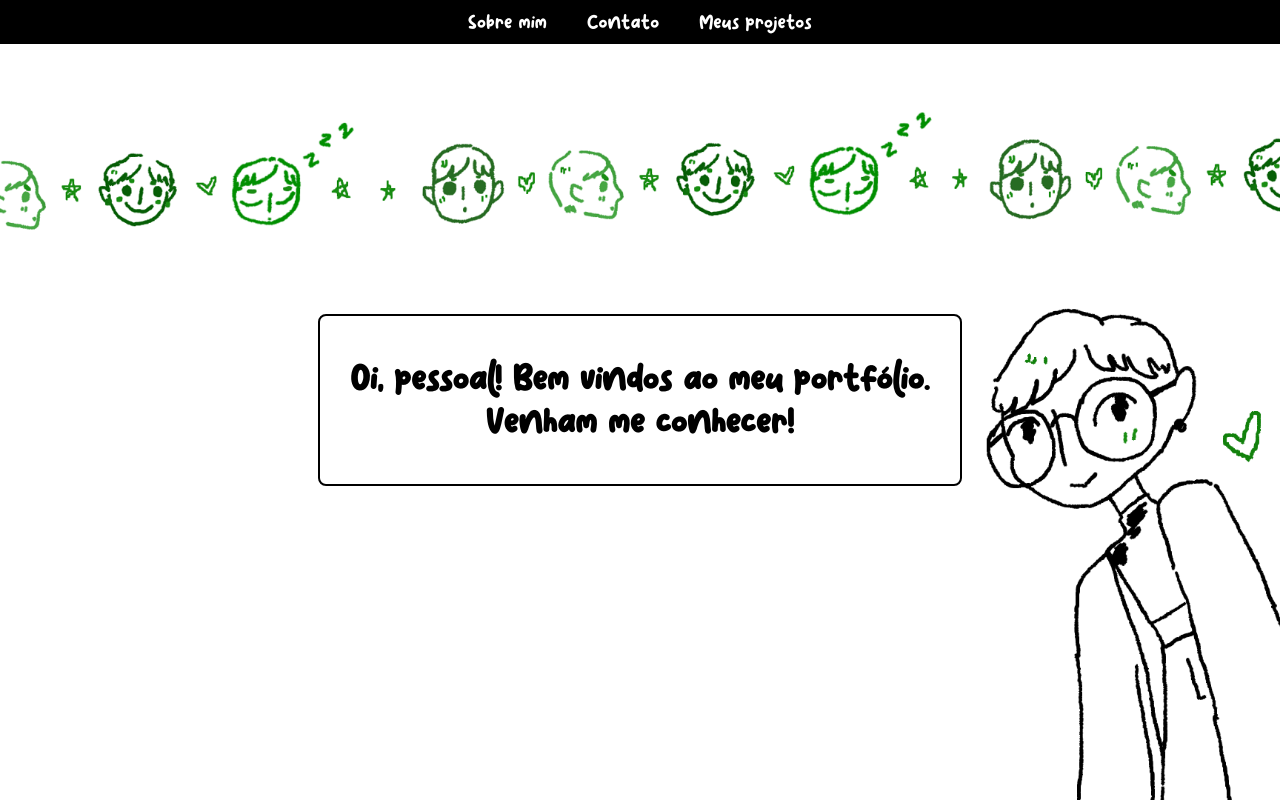
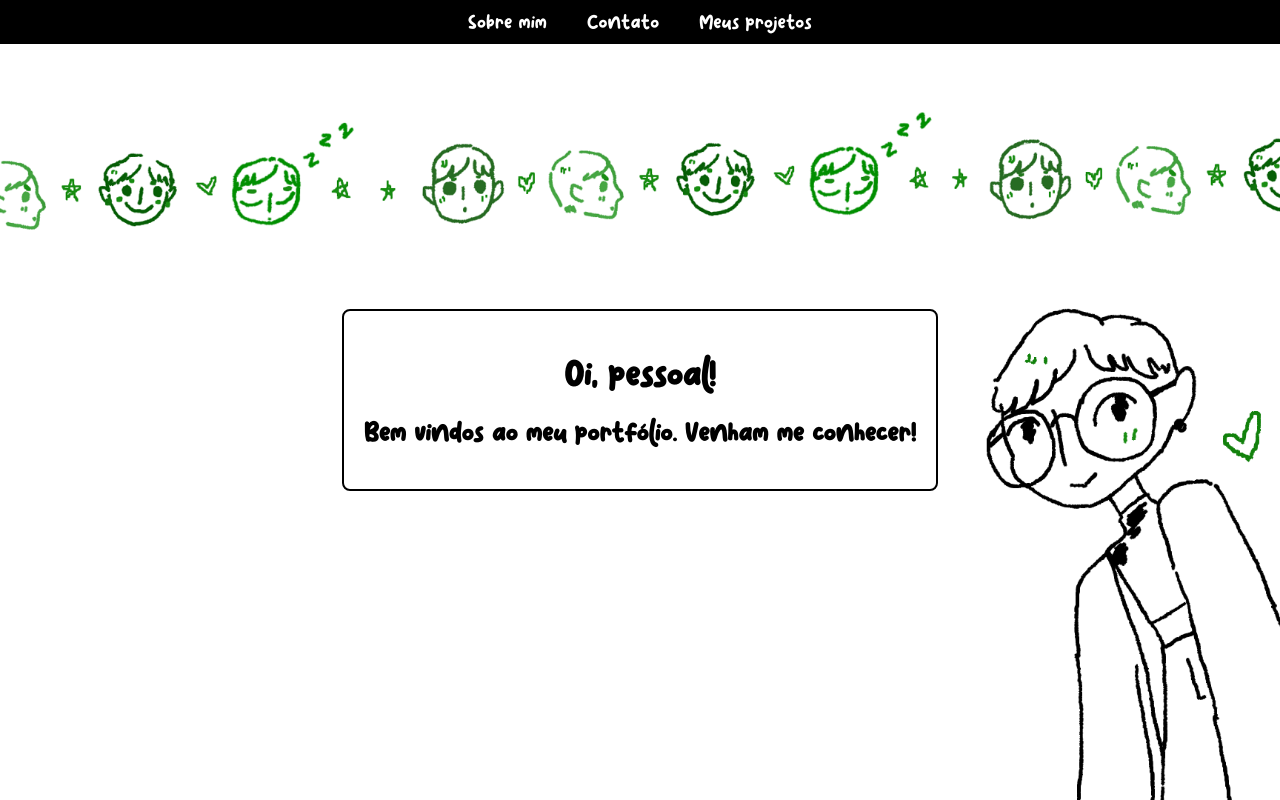
Before and after one commit to mweliss/portfoliomelissa, a plain HTML site: page index.html in a window 1280 px wide. Drawn offline with Linux system fonts and the light colour scheme; files whose address does not match are found by name.

Commit message:
index.html

```diff
--- a/index.html
+++ b/index.html
@@ -17,7 +17,8 @@
     </nav>
 
     <div class="rectangle">
-        <h1>Oi, pessoal! Bem vindos ao meu portfólio. Venham me conhecer!</h1>
+        <h1>Oi, pessoal!</h1>
+        <h2>Bem vindos ao meu portfólio. Venham me conhecer!</h2>
     </div>
 </body>
 </html>
```
